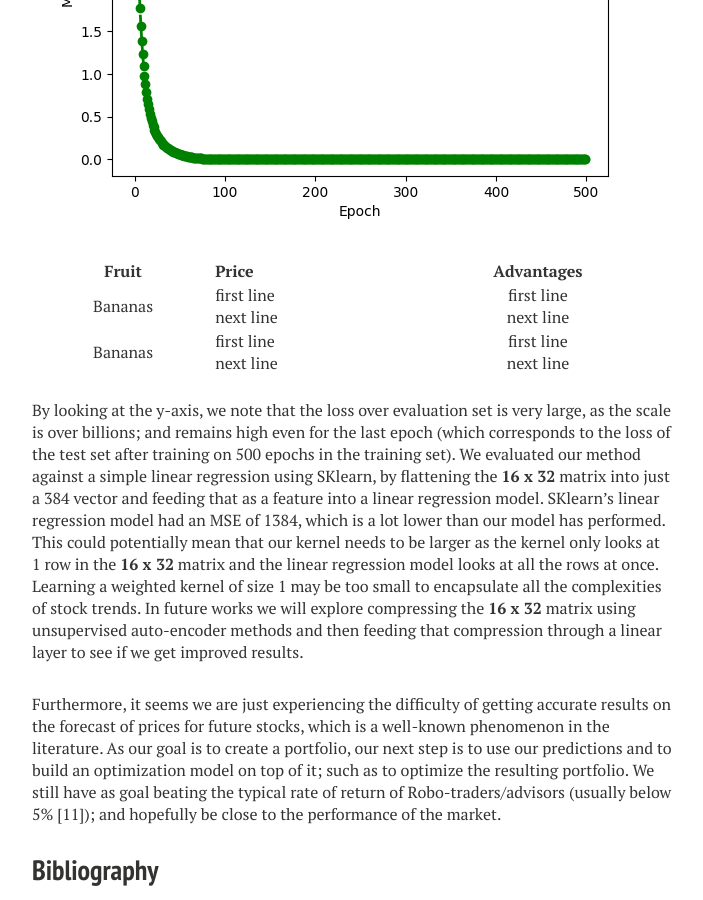
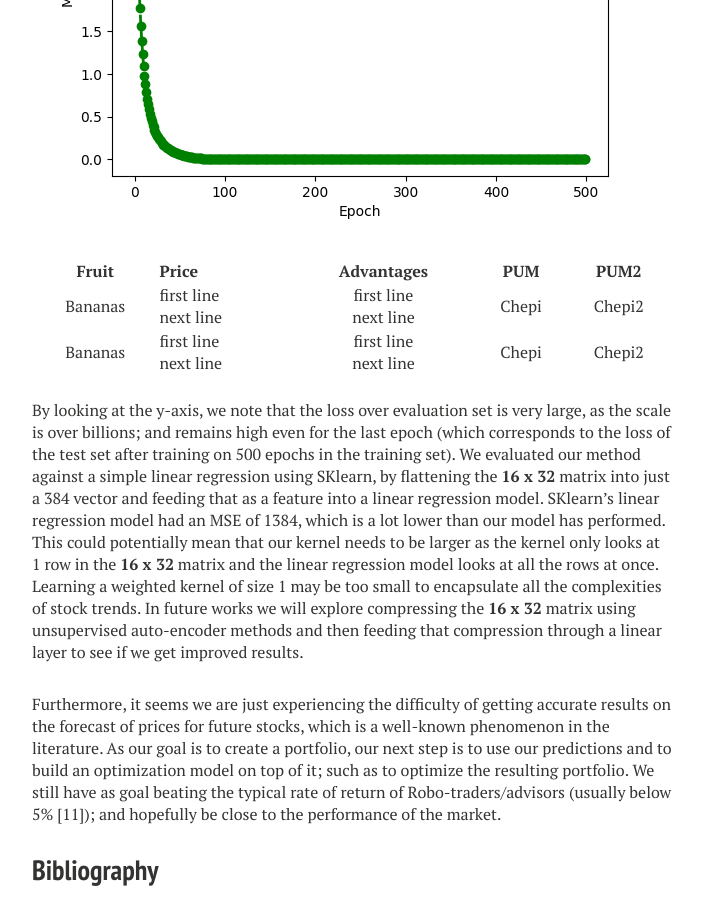
Before and after one commit to ierazo/ierazo.github.io, a Jekyll site: the page built from Machine_Learning_Project.md, in a window 1280 px wide and 900 px high, scrolled down 6280 px. Shown: the whole window, without its empty margins (288-991 px from the left). Built offline with Jekyll 4.4.1, drawn with Linux system fonts in a browser that asks for light colours; nearby versions of some CDN libraries; some web fonts are replaced.

Commit message:
Update Machine_Learning_Project.md

```diff
--- a/Machine_Learning_Project.md
+++ b/Machine_Learning_Project.md
@@ -70,10 +70,10 @@ We show our results in the two figures below, where the first plot shows the res
 
 ![image](/images/MLProject/FigTest1.png)
 
-|  Fruit          |  Price                     |  Advantages               |
-| :-------------: | :----------------------- : | :-----------------------: |
-| Bananas         | first line<br>next line    | first line<br>next line   |
-| Bananas         | first line<br>next line    | first line<br>next line   |
+|  Fruit          |  Price                     |  Advantages               | PUM   | PUM2  |
+| :-------------: | :----------------------- : | :-----------------------: | :---: | :---: |
+| Bananas         | first line<br>next line    | first line<br>next line   |Chepi  | Chepi2 |
+| Bananas         | first line<br>next line    | first line<br>next line   |Chepi  | Chepi2 |
 
 <!---
 <p align="center">
```
